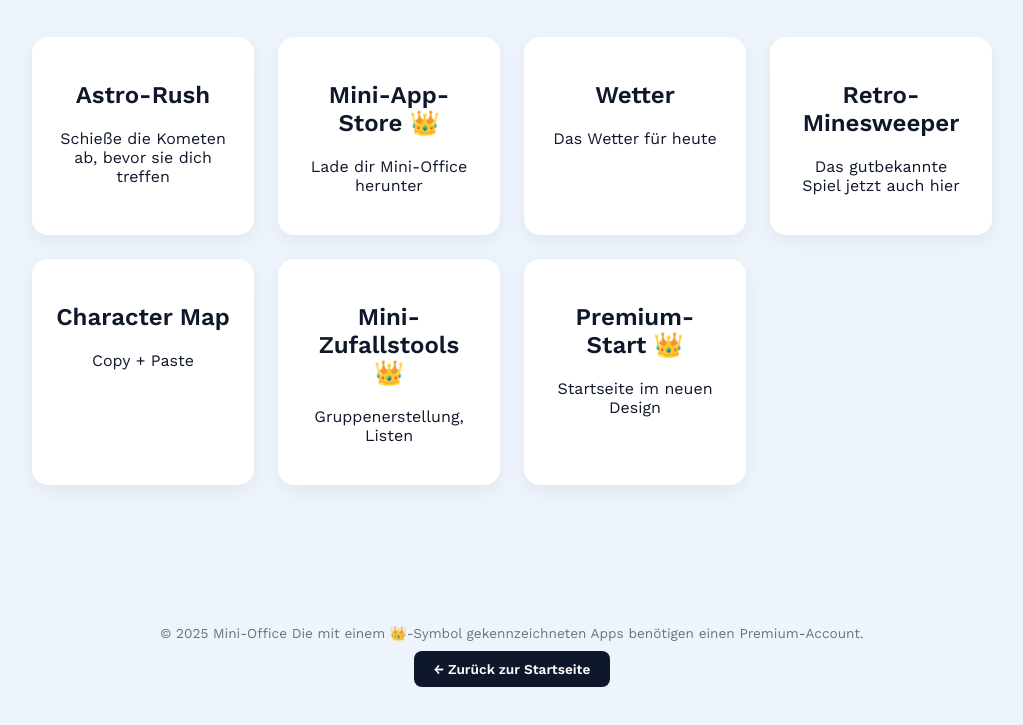
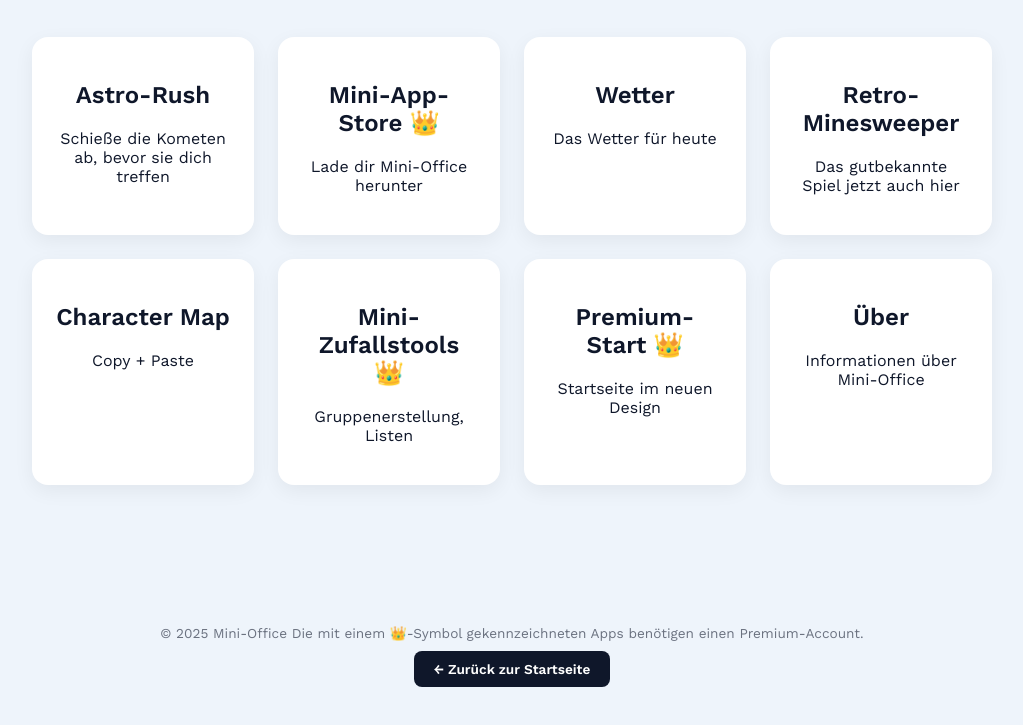
Before and after one commit to dasfohlen1900/dasfohlen1900.github.io, a plain HTML site: page seite2.html in a window 1280 px wide. Shown: the part 161-886 px from the top of the page, without its empty margins (128-1151 px from the left). Drawn offline with nearby package versions, Linux system fonts and the light colour scheme.

Commit message:
Update seite2.html

```diff
--- a/seite2.html
+++ b/seite2.html
@@ -69,6 +69,7 @@ footer .back-btn:hover{background:#1e293b;}
   <a class="card" href="charset/"><h2>Character Map</h2><p>Copy + Paste</p></a>
   <a class="card" href="premium/randomizer/"><h2>Mini-Zufallstools 👑</h2><p>Gruppenerstellung, Listen</p></a>
   <a class="card" href="premium/"><h2>Premium-Start 👑</h2><p>Startseite im neuen Design</p></a>
+  <a class="card" href="info.html"><h2>Über</h2><p>Informationen über Mini-Office</p></a>
 </main>
 
 <footer>
```
